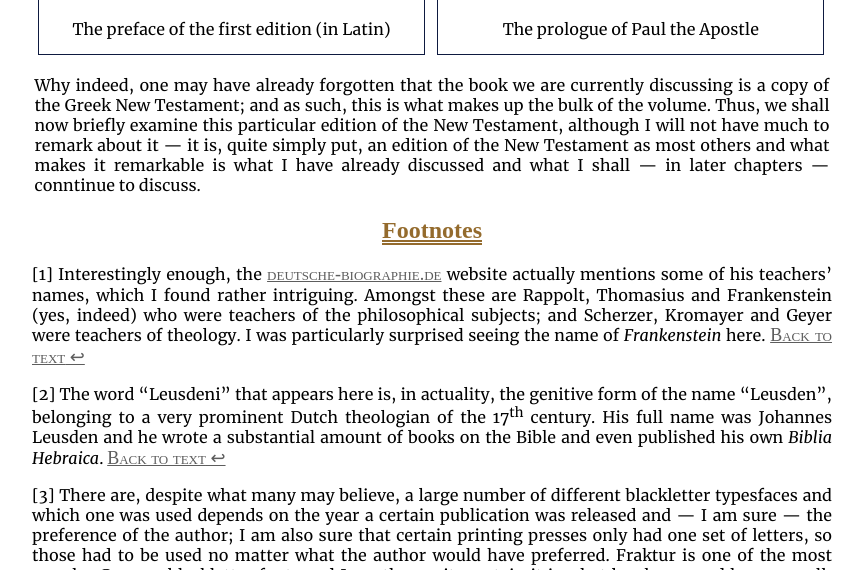
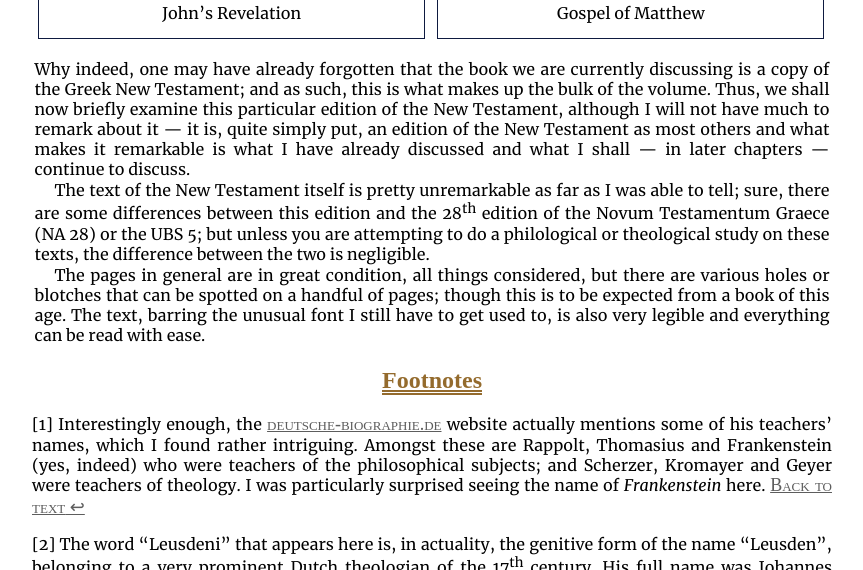
Before and after one commit to mjohanning99/ancient-greek.net, a PHP site: page /shelf/presbyterium/18thcentury/NTRechenberg.php in a window 1280 px wide. Shown: the part 5930-6500 px from the top of the page, without its empty margins (208-1071 px from the left). Run offline with PHP 8.4, Linux system fonts and the light colour scheme.

Commit message:
Work on Rechenberg

```diff
--- a/shelf/presbyterium/18thcentury/NTRechenberg.php
+++ b/shelf/presbyterium/18thcentury/NTRechenberg.php
@@ -85,7 +85,7 @@
 		<div class="responsive">
 			<div class="gallery">
 				<a target="_blank" href="/media/imgs/NTRechenberg/IMG_0177.jpg">
-					<img src="/media/imgs/NTRechenberg/IMG_0177" alt="Title page with illustration on verso." width="600" height="400" onerror="this.onerror=null; this.src='/media/imgs/NTRechenberg/IMG_0177.jpg'" alt="Title page with illustration on verso." width="600" height="400">
+					<img src="/media/imgs/NTRechenberg/IMG_0177.webp" alt="Title page with illustration on verso." width="600" height="400" onerror="this.onerror=null; this.src='/media/imgs/NTRechenberg/IMG_0177.jpg'" alt="Title page with illustration on verso." width="600" height="400">
 				</a>
 				<div class="desc">Title page with illustration on verso.</div>
 			</div>
@@ -94,7 +94,7 @@
 		<div class="responsive">
 			<div class="gallery">
 				<a target="_blank" href="/media/imgs/NTRechenberg/IMG_0181.jpg">
-					<img src="/media/imgs/NTRechenberg/IMG_0181" alt="Place of printing (Lipsiæ, Leipig), author and date of publishing." width="600" height="400" onerror="this.onerror=null; this.src='/media/imgs/NTRechenberg/IMG_0181.jpg'" alt="Place of printing (Lipsiæ, Leipig), author and date of publishing." width="600" height="400">
+					<img src="/media/imgs/NTRechenberg/IMG_0181.webp" alt="Place of printing (Lipsiæ, Leipig), author and date of publishing." width="600" height="400" onerror="this.onerror=null; this.src='/media/imgs/NTRechenberg/IMG_0181.jpg'" alt="Place of printing (Lipsiæ, Leipig), author and date of publishing." width="600" height="400">
 				</a>
 				<div class="desc">Place of printing author and date of publishing.</div>
 			</div>
@@ -103,7 +103,7 @@
 		<div class="responsive">
 			<div class="gallery">
 				<a target="_blank" href="/media/imgs/NTRechenberg/IMG_0191.jpg">
-					<img src="/media/imgs/NTRechenberg/IMG_0191" alt="Closeup of illustration." width="600" height="400" onerror="this.onerror=null; this.src='/media/imgs/NTRechenberg/IMG_0191.jpg'" alt="Closeup of illustration." width="600" height="400">
+					<img src="/media/imgs/NTRechenberg/IMG_0191.webp" alt="Closeup of illustration." width="600" height="400" onerror="this.onerror=null; this.src='/media/imgs/NTRechenberg/IMG_0191.jpg'" alt="Closeup of illustration." width="600" height="400">
 				</a>
 				<div class="desc">Closeup of illustration.</div>
 			</div>
@@ -112,7 +112,7 @@
 		<div class="responsive">
 			<div class="gallery">
 				<a target="_blank" href="/media/imgs/NTRechenberg/IMG_0195.jpg">
-					<img src="/media/imgs/NTRechenberg/IMG_0195" alt="Closeup of Bible quote on illustration." width="600" height="400" onerror="this.onerror=null; this.src='/media/imgs/NTRechenberg/IMG_0195.jpg'" alt="Closeup of Bible quote on illustration." width="600" height="400">
+					<img src="/media/imgs/NTRechenberg/IMG_0195.webp" alt="Closeup of Bible quote on illustration." width="600" height="400" onerror="this.onerror=null; this.src='/media/imgs/NTRechenberg/IMG_0195.jpg'" alt="Closeup of Bible quote on illustration." width="600" height="400">
 				</a>
 				<div class="desc">Closeup of Bible quote on illustration.</div>
 			</div>
@@ -157,7 +157,7 @@
 		<div class="responsive_2">
 			<div class="gallery">
 				<a target="_blank" href="/media/imgs/NTRechenberg/preface/preface_1.jpg">
-					<img src="/media/imgs/NTRechenberg/preface/preface_1" alt="The preface of the first edition (in Latin)" width="600" height="400" onerror="this.onerror=null; this.src='/media/imgs/NTRechenberg/preface/preface_1.jpg'" alt="The preface of the first edition (in Latin)" width="600" height="400">
+					<img src="/media/imgs/NTRechenberg/preface/preface_1.webp" alt="The preface of the first edition (in Latin)" width="600" height="400" onerror="this.onerror=null; this.src='/media/imgs/NTRechenberg/preface/preface_1.jpg'" alt="The preface of the first edition (in Latin)" width="600" height="400">
 				</a>
 				<div class="desc">The preface of the first edition (in Latin)</div>
 			</div>
@@ -166,7 +166,7 @@
 		<div class="responsive_2">
 			<div class="gallery">
 				<a target="_blank" href="/media/imgs/NTRechenberg/preface/prologue_1.jpg">
-					<img src="/media/imgs/NTRechenberg/preface/prologue_1" alt="The prologue of Paul the Apostle" width="600" height="400" onerror="this.onerror=null; this.src='/media/imgs/NTRechenberg/preface/prologue_1.jpg'" alt="The prologue of Paul the Apostle" width="600" height="400">
+					<img src="/media/imgs/NTRechenberg/preface/prologue_1.webp" alt="The prologue of Paul the Apostle" width="600" height="400" onerror="this.onerror=null; this.src='/media/imgs/NTRechenberg/preface/prologue_1.jpg'" alt="The prologue of Paul the Apostle" width="600" height="400">
 				</a>
 				<div class="desc">The prologue of Paul the Apostle</div>
 			</div>
@@ -207,7 +207,7 @@
 		<div class="responsive">
 			<div class="gallery">
 				<a target="_blank" href="/media/imgs/NTRechenberg/map/map_2.jpg">
-					<img src="/media/imgs/NTRechenberg/map/map_2" alt="The name of the place being depicted" width="600" height="400" onerror="this.onerror=null; this.src='/media/imgs/NTRechenberg/map/map_2.jpg'" alt="The name of the place being depicted" width="600" height="400">
+					<img src="/media/imgs/NTRechenberg/map/map_2.webp" alt="The name of the place being depicted" width="600" height="400" onerror="this.onerror=null; this.src='/media/imgs/NTRechenberg/map/map_2.jpg'" alt="The name of the place being depicted" width="600" height="400">
 				</a>
 				<div class="desc">The region’s name</div>
 			</div>
@@ -216,7 +216,7 @@
 		<div class="responsive">
 			<div class="gallery">
 				<a target="_blank" href="/media/imgs/NTRechenberg/map/map_3.jpg">
-					<img src="/media/imgs/NTRechenberg/map/map_3" alt="A legend" width="600" height="400" onerror="this.onerror=null; this.src='/media/imgs/NTRechenberg/map/map_3.jpg'" alt="A legend" width="600" height="400">
+					<img src="/media/imgs/NTRechenberg/map/map_3.webp" alt="A legend" width="600" height="400" onerror="this.onerror=null; this.src='/media/imgs/NTRechenberg/map/map_3.jpg'" alt="A legend" width="600" height="400">
 				</a>
 				<div class="desc">The key of the map</div>
 			</div>
@@ -225,7 +225,7 @@
 		<div class="responsive">
 			<div class="gallery">
 				<a target="_blank" href="/media/imgs/NTRechenberg/map/map_4.jpg">
-					<img src="/media/imgs/NTRechenberg/map/map_4" alt="Closeup of some of the map" width="600" height="400" onerror="this.onerror=null; this.src='/media/imgs/NTRechenberg/map/map_4.jpg'" alt="Closeup of some of the map" width="600" height="400">
+					<img src="/media/imgs/NTRechenberg/map/map_4.webp" alt="Closeup of some of the map" width="600" height="400" onerror="this.onerror=null; this.src='/media/imgs/NTRechenberg/map/map_4.jpg'" alt="Closeup of some of the map" width="600" height="400">
 				</a>
 				<div class="desc">Closeup of the map</div>
 			</div>
@@ -249,21 +249,25 @@
 		<div class="responsive_2">
 			<div class="gallery">
 				<a target="_blank" href="/media/imgs/NTRechenberg/nt/new_testament1.jpg">
-					<img src="/media/imgs/NTRechenberg/nt/new_testament1" alt="The preface of the first edition (in Latin)" width="600" height="400" onerror="this.onerror=null; this.src='/media/imgs/NTRechenberg/nt/new_testament1.jpg'" alt="The preface of the first edition (in Latin)" width="600" height="400">
+					<img src="/media/imgs/NTRechenberg/nt/new_testament1.webp" alt="The Apocalypse of John" width="600" height="400" onerror="this.onerror=null; this.src='/media/imgs/NTRechenberg/nt/new_testament1.jpg'" alt="The preface of the first edition (in Latin)" width="600" height="400">
 				</a>
-				<div class="desc">The preface of the first edition (in Latin)</div>
+				<div class="desc">John’s Revelation</div>
 			</div>
 		</div>
 
 		<div class="responsive_2">
 			<div class="gallery">
 				<a target="_blank" href="/media/imgs/NTRechenberg/nt/new_testament2.jpg">
-					<img src="/media/imgs/NTRechenberg/nt/new_testament2" alt="The prologue of Paul the Apostle" width="600" height="400" onerror="this.onerror=null; this.src='/media/imgs/NTRechenberg/nt/new_testament2.jpg'" alt="The prologue of Paul the Apostle" width="600" height="400">
+					<img src="/media/imgs/NTRechenberg/nt/new_testament2.webp" alt="Gospel of Matthew" width="600" height="400" onerror="this.onerror=null; this.src='/media/imgs/NTRechenberg/nt/new_testament2.jpg'" alt="The prologue of Paul the Apostle" width="600" height="400">
 				</a>
-				<div class="desc">The prologue of Paul the Apostle</div>
+				<div class="desc">Gospel of Matthew</div>
 			</div>
 		</div>
-    <p>Why indeed, one may have already forgotten that the book we are currently discussing is a copy of the Greek New Testament; and as such, this is what makes up the bulk of the volume. Thus, we shall now briefly examine this particular edition of the New Testament, although I will not have much to remark about it — it is, quite simply put, an edition of the New Testament as most others and what makes it remarkable is what I have already discussed and what I shall — in later chapters — conntinue to discuss.</p>
+    <p>Why indeed, one may have already forgotten that the book we are currently discussing is a copy of the Greek New Testament; and as such, this is what makes up the bulk of the volume. Thus, we shall now briefly examine this particular edition of the New Testament, although I will not have much to remark about it — it is, quite simply put, an edition of the New Testament as most others and what makes it remarkable is what I have already discussed and what I shall — in later chapters — continue to discuss.</p>
+
+    <p>The text of the New Testament itself is pretty unremarkable as far as I was able to tell; sure, there are some differences between this edition and the 28<sup>th</sup> edition of the Novum Testamentum Graece (NA 28) or the UBS 5; but unless you are attempting to do a philological or theological study on these texts, the difference between the two is negligible.</p>
+
+    <p>The pages in general are in great condition, all things considered, but there are various holes or blotches that can be spotted on a handful of pages; though this is to be expected from a book of this age. The text, barring the unusual font I still have to get used to, is also very legible and everything can be read with ease.
   	</div>
 
   <!-- Foonote stuff -->
```
